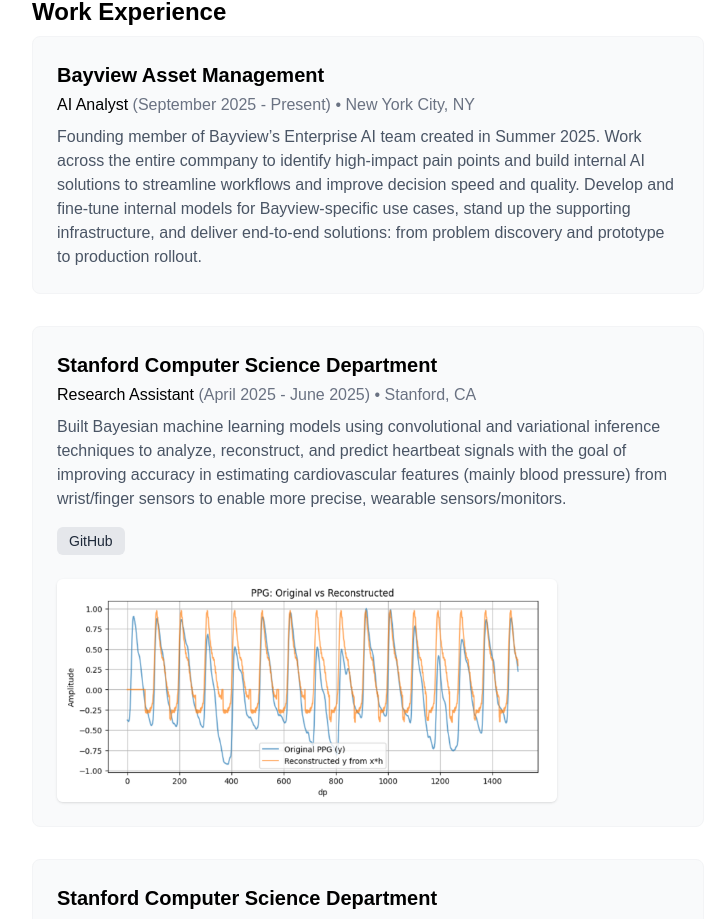
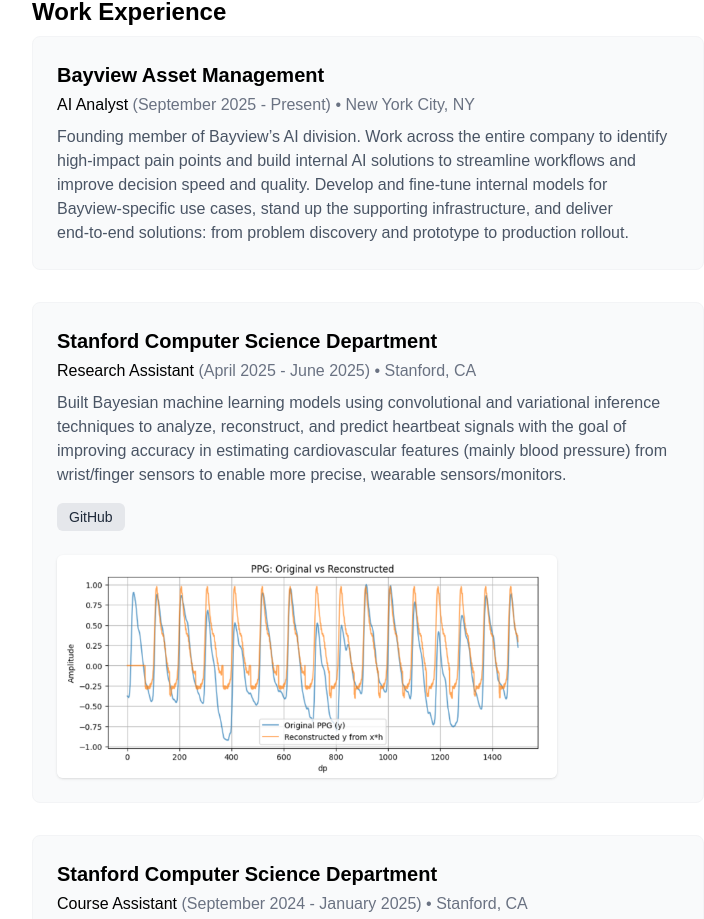
Before and after one commit to EliWaldman/website, a Next.js app: page /website/ in a window 1280 px wide. Shown: the part 958-1877 px from the top of the page, without its empty margins (272-976 px from the left). Built offline with nearby package versions, Linux system fonts and the light colour scheme.

Commit message:
small fixes

```diff
--- a/app/page.tsx
+++ b/app/page.tsx
@@ -105,7 +105,7 @@
         <div className="mb-8 p-6 bg-gray-50 rounded-lg border border-gray-100">
           <h3 className="text-xl font-bold text-black mb-1">Bayview Asset Management</h3>
           <p className="text-gray-600 mb-2"> <span className="text-black font-medium">AI Analyst</span> <span className="text-gray-500">(September 2025 - Present)</span> <span className="text-gray-500"> • New York City, NY</span></p>
-          <p className="text-gray-600">Founding member of Bayview’s Enterprise AI team created in Summer 2025. Work across the entire commpany to identify high‑impact pain points and build internal AI solutions to streamline workflows and improve decision speed and quality. Develop and fine‑tune internal models for Bayview‑specific use cases, stand up the supporting infrastructure, and deliver end‑to‑end solutions: from problem discovery and prototype to production rollout.</p>
+          <p className="text-gray-600">Founding member of Bayview’s AI division. Work across the entire company to identify high‑impact pain points and build internal AI solutions to streamline workflows and improve decision speed and quality. Develop and fine‑tune internal models for Bayview‑specific use cases, stand up the supporting infrastructure, and deliver end‑to‑end solutions: from problem discovery and prototype to production rollout.</p>
         </div>
         {/* Research Assistant */}
         <div className="mb-8 p-6 bg-gray-50 rounded-lg border border-gray-100">
```
